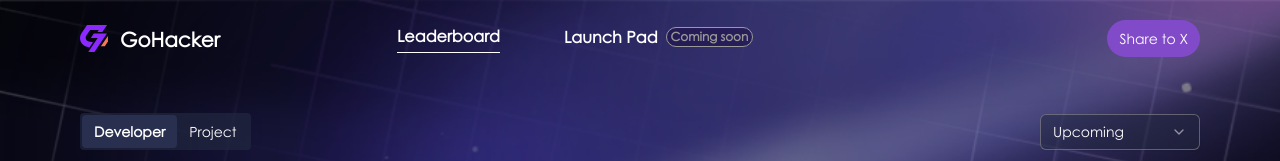
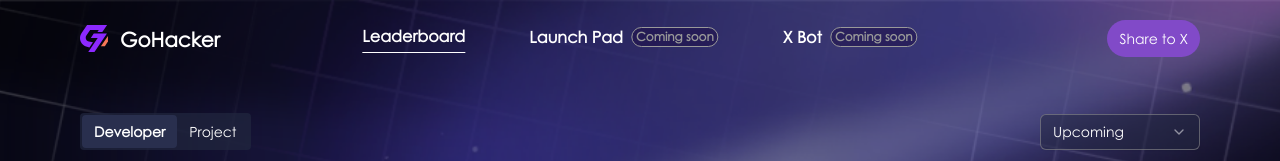
Before and after one commit to YoubetDao/GoHacker-Frontend, a Next.js app: page /dashboard in a window 1280 px wide. Shown: the top 161 px of the page. Built offline with nearby package versions, Linux system fonts and the light colour scheme; no server answers.

Commit message:
fix: make nav bar center

```diff
--- a/app/dashboard/_components/Nav.tsx
+++ b/app/dashboard/_components/Nav.tsx
@@ -13,6 +13,11 @@ const NAVS = [
     href: "/launchpad",
     isComingSoon: true,
   },
+  {
+    name: "X Bot",
+    href: "/x-bot",
+    isComingSoon: true,
+  },
 ];
 export default function Nav() {
   const pathname = usePathname();
@@ -25,7 +30,7 @@ export default function Nav() {
   };
 
   return (
-    <div className="pt-5 pb-6  mb-6 flex items-center">
+    <div className="pt-5 pb-6  mb-6 flex items-center justify-between">
       <div
         className="text-xl font-semibold flex items-center gap-3 cursor-pointer"
         onClick={() => router.push("/")}
@@ -34,13 +39,20 @@ export default function Nav() {
         GoHacker
       </div>
 
-      <div className="flex items-center gap-16 ml-auto mr-auto">
+      <div className="flex items-center gap-16 absolute left-1/2 transform -translate-x-1/2">
         {NAVS.map((nav) => (
           <div
             key={nav.name}
             className={`text-base font-bold text-white cursor-pointer items-center  flex gap-2 pb-1 ${
               isActive(nav.href) ? "border-b-1 border-[#fff]" : ""
             }`}
+            onClick={() => {
+              if (nav.name === "X Bot") {
+                window.open("https://x.com/gohacker_ai", "_blank");
+              } else if (!nav.isComingSoon) {
+                router.push(nav.href);
+              }
+            }}
           >
             {nav.name}
             {nav.isComingSoon && (
@@ -51,7 +63,7 @@ export default function Nav() {
           </div>
         ))}
       </div>
-      <div className="ml-auto">
+      <div>
         <Button className="font-medium rounded-full" onClick={handleShareToX}>
           Share to X
         </Button>
```
